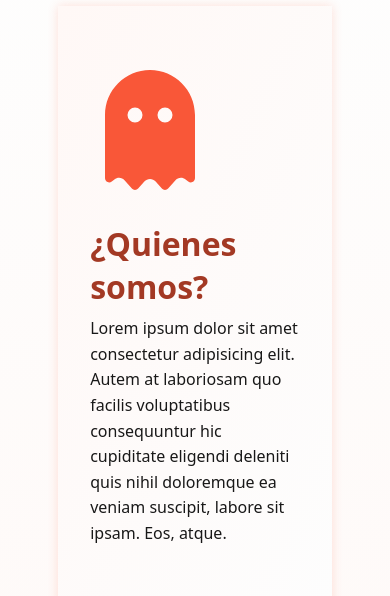
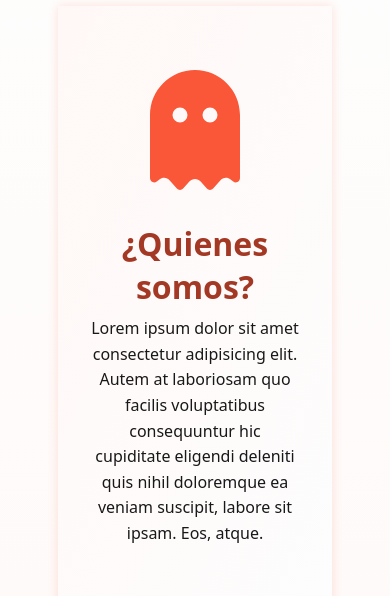
Before and after one commit to SantiG912/404store-prog3, a React (Vite) app: page / in a window 390 px wide. Shown: the part 367-963 px from the top of the page. Built offline with nearby package versions, Linux system fonts and the light colour scheme; no server answers.

Commit message:
corregí algunos diseños responsive

```diff
--- a/src/components/Navbar.jsx
+++ b/src/components/Navbar.jsx
@@ -8,6 +8,8 @@ import GhostIcon from './icons/GhostIcon';
 export default function Navbar() {
   const [menuOpen, setMenuOpen] = useState(false);
   const toggleMenu = () => setMenuOpen(!menuOpen);
+
+  const handleClose = () => setMenuOpen(false);
 
   return (
     <>
@@ -31,19 +33,19 @@ export default function Navbar() {
               <span className="hamburger"></span>
             </button>
             <nav className={`header-menu ${menuOpen ? "open" : ""}`}>
-              <Link className="header-links" to="/">
+              <Link className="header-links" to="/" onClick={handleClose}>
                 <FontAwesomeIcon icon={faHouse}/>
                 Inicio
               </Link>
-              <Link className="header-links" to="/Products">
+              <Link className="header-links" to="/Products" onClick={handleClose}>
                 <FontAwesomeIcon icon={faStore}/>
                 Productos
               </Link>
-              <Link className="header-links" to="/ShippingMethods">
+              <Link className="header-links" to="/ShippingMethods" onClick={handleClose}>
                 <FontAwesomeIcon icon={faTruck}/>
                 Métodos de envío
               </Link>
-              <Link className="header-links" to="/ContactForm">
+              <Link className="header-links" to="/ContactForm" onClick={handleClose}>
                 <FontAwesomeIcon icon={faPencil}/>
                 Formulario de Contacto
               </Link>
--- a/src/styles/indexPage.css
+++ b/src/styles/indexPage.css
@@ -62,3 +62,10 @@ body.darkmode .hero-container {
   border-bottom: 1px solid rgba(100, 166, 189, 0.15);
   box-shadow: 0 0 20px rgba(100, 255, 240, 0.05);
 }
+
+@media (max-width: 1070px){
+  .hero-content{
+    justify-content: center;
+    text-align: center;
+  }
+}
```
